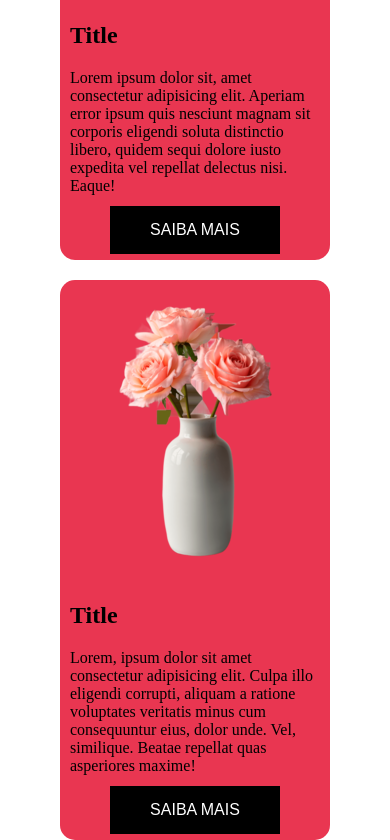
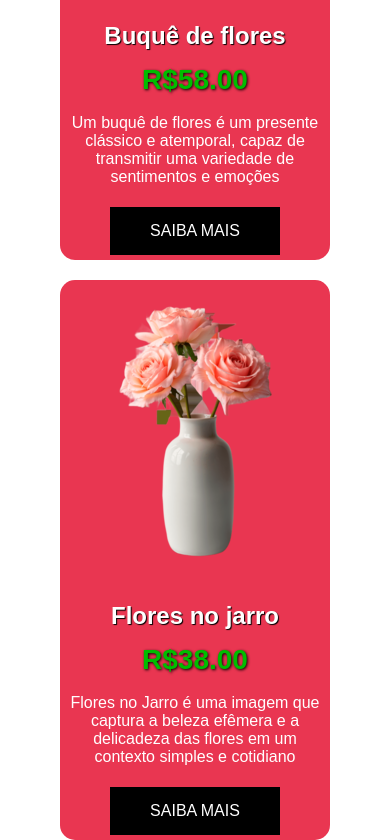
Before and after one commit to EstudanteErick/Floricultura, a plain HTML site: page index.html in a window 390 px wide. Shown: the part 1266-2106 px from the top of the page. Drawn offline with nearby package versions, Linux system fonts and the light colour scheme; a web font is replaced by a local one.

Commit message:
Colocando preços dos produtos e colocando as descrições dos produtos e nome dos produtos

```diff
--- a/index.html
+++ b/index.html
@@ -34,22 +34,25 @@
    <section class="conteiner">
     <div class="card">
         <div class="card-imagem car-1"></div>
-            <h2>Title</h2>
-            <p>Lorem ipsum dolor sit, amet consectetur adipisicing elit. Aperiam error ipsum quis nesciunt magnam sit corporis eligendi soluta distinctio libero, quidem sequi dolore iusto expedita vel repellat delectus nisi. Eaque!</p>
+            <h2>Buquê de flores</h2>
+            <h3 id="a">R$58.00</h3>
+            <p>Um buquê de flores é um presente clássico e atemporal, capaz de transmitir uma variedade de sentimentos e emoções</p>
             <a href="#">SAIBA MAIS</a>
     </div>
 
     <div class="card">
         <div class="card-imagem car-2"></div>
-            <h2>Title</h2>
-            <p>Lorem, ipsum dolor sit amet consectetur adipisicing elit. Culpa illo eligendi corrupti, aliquam a ratione voluptates veritatis minus cum consequuntur eius, dolor unde. Vel, similique. Beatae repellat quas asperiores maxime!</p>
+            <h2>Flores no jarro</h2>
+            <h3 id="a">R$38.00</h3>
+            <p>Flores no Jarro é uma imagem que captura a beleza efêmera e a delicadeza das flores em um contexto simples e cotidiano</p>
             <a href="#">SAIBA MAIS</a>
     </div>
 
     <div class="card">
         <div class="card-imagem car-3"></div>
-            <h2>Title</h2>
-            <p>Lorem ipsum dolor sit amet consectetur adipisicing elit. Facilis maxime modi quia facere at dolore hic doloremque, recusandae commodi vero, ut vitae nostrum eum laudantium minima similique? Numquam, sequi eos.</p>
+            <h2>Girassol no vaso</h2>
+            <h3 id="a">R$89.00</h3>
+            <p>Um girassol em vaso é uma visão radiante, trazendo a alegria e o calor do sol para qualquer ambiente</p>
             <a href="#">SAIBA MAIS</a>
     </div>
    </section>
--- a/style.css
+++ b/style.css
@@ -106,6 +106,17 @@ h3 {
     margin-top: 25px;
 }
 
+h3#a {
+    color: rgb(0, 189, 0);
+    font-family: arial;
+    text-shadow: 1px 1px 3px black;
+    margin-left: 79px;
+    margin-top: -14px;
+    position: relative;
+    top: 18px;
+    font-size: 28px;
+}
+
 a#a {
     text-decoration: none;
     background: #bd1b34;
@@ -142,6 +153,7 @@ a#a {
     display: block;
     text-align: center;
     margin: 1px 50px;
+    margin-top: 37px;
 }
 
 .card-imagem {
@@ -152,10 +164,19 @@ a#a {
 
 .card h2 {
     padding: 10px;
+    color: white;
+    font-family: Arial, Helvetica, sans-serif;
+    text-align: center;
+    text-shadow: 1px 1px 1px black;
 }
 
 .card p {
     padding: 10px;
+    text-align: center;
+    color:white;
+    font-family: Arial, Helvetica, sans-serif;
+    position: relative;
+    top: 26px;
 }
 
 .car-1 {
@@ -282,6 +303,17 @@ a#a {
         margin-top: 15px;
     }
 
+    h3#a {
+        color: rgb(0, 189, 0);
+        font-family: arial;
+        text-shadow: 1px 1px 3px black;
+        margin-left: 0px;
+        margin-top: -14px;
+        position: relative;
+        top: 18px;
+        font-size: 28px;
+    }
+
     a#a {
         text-decoration: none;
         background: #bd1b34;
```
